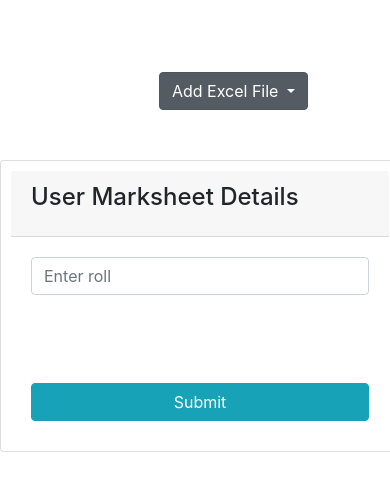
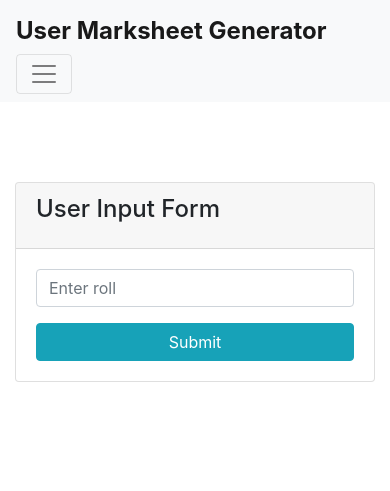
Before and after one commit to anurag835/Django-Deployment-with-AWS-EC2-RDS, a Django app: template student_marksheet/templates/student_marksheet/inputform.html in a window 390 px wide. Shown: the top 491 px of the page. Run offline with Django 3.2, Linux system fonts and the light colour scheme; the template is opened without the code that fills it, so the values that code supplies are empty; some libraries are stand-ins or nearby versions.

Commit message:
Enhanced UI styling and error messaging for student marksheets web app

```diff
--- a/student_marksheet/models.py
+++ b/student_marksheet/models.py
@@ -4,7 +4,7 @@
 
 
 class UserData(models.Model):
-    roll = models.CharField(max_length=100, primary_key=True)
+    roll = models.CharField(max_length=100, primary_key=True, default='P111-22')
     name = models.CharField(max_length=100)
     parentName = models.CharField(max_length=100)
     course = models.CharField(max_length=100)
--- a/student_marksheet/static/student_marksheet/css/style.css
+++ b/student_marksheet/static/student_marksheet/css/style.css
@@ -1,16 +1,46 @@
 .dropdown {
-    text-align: center;
-    margin-top: -6rem;
-    border: none;
-    color: blue;
-    padding: 8px 18px;
-    border-radius: 5px;
-    text-align: center;
-    text-decoration: none;
-    font-size: 16px;
-    cursor: pointer;
-    float: right;
-    margin-right: 4rem;
+    position: relative;
+    display: inline-block;
+}
+
+.dropdown-toggle::after {
+    display: inline-block;
+    margin-left: 0.255em;
+    vertical-align: 0.255em;
+    content: "";
+    border-top: 0.3em solid;
+    border-right: 0.3em solid transparent;
+    border-bottom: 0;
+    border-left: 0.3em solid transparent;
+}
+
+.dropdown-menu {
+    position: absolute;
+    top: 100%;
+    left: 0;
+    z-index: 1000;
+    display: none;
+    float: left;
+    min-width: 10rem;
+    padding: 0.5rem 0;
+    margin: 0.125rem 0 0;
+    font-size: 1rem;
+    color: #212529;
+    text-align: left;
+    list-style: none;
+    background-color: #fff;
+    background-clip: padding-box;
+    border: 1px solid rgba(0, 0, 0, 0.15);
+    border-radius: 0.25rem;
+}
+
+.dropdown-menu-right {
+    left: auto;
+    right: 0;
+}
+
+.show {
+    display: block;
 }
 
 .button {
@@ -27,3 +57,10 @@
     float: right;
     margin-right: 4rem;
 }
+/* responsive.css */
+
+@media (max-width: 768px) {
+    .card-secondary {
+        margin-top: 5rem;  /* Adjust as needed for smaller screens */
+    }
+}
--- a/student_marksheet/templates/student_marksheet/inputform.html
+++ b/student_marksheet/templates/student_marksheet/inputform.html
@@ -1,52 +1,99 @@
 <!DOCTYPE html>
 {% load static %}
 <html lang="en">
-
 <head>
     <meta charset="UTF-8">
     <meta http-equiv="X-UA-Compatible" content="IE=edge">
     <meta name="viewport" content="width=device-width, initial-scale=1.0">
+    <!-- Bootstrap CSS -->
     <link rel="stylesheet" href="https://maxcdn.bootstrapcdn.com/bootstrap/4.0.0/css/bootstrap.min.css">
+    <!-- jQuery -->
     <script src="https://code.jquery.com/jquery-3.2.1.slim.min.js"
         integrity="sha384-KJ3o2DKtIkvYIK3UENzmM7KCkRr/rE9/Qpg6aAZGJwFDMVNA/GpGFF93hXpG5KkN"
-        crossorigin="anonymous"></script>
+        crossorigin="anonymous">
+    </script>
+    <!-- Popper.js -->
     <script src="https://cdn.jsdelivr.net/npm/popper.js@1.12.9/dist/umd/popper.min.js"
         integrity="sha384-ApNbgh9B+Y1QKtv3Rn7W3mgPxhU9K/ScQsAP7hUibX39j7fakFPskvXusvfa0b4Q"
-        crossorigin="anonymous"></script>
+        crossorigin="anonymous">
+    </script>
+    <!-- Bootstrap JS -->
     <script src="https://cdn.jsdelivr.net/npm/bootstrap@4.0.0/dist/js/bootstrap.min.js"
         integrity="sha384-JZR6Spejh4U02d8jOt6vLEHfe/JQGiRRSQQxSfFWpi1MquVdAyjUar5+76PVCmYl"
-        crossorigin="anonymous"></script>
+        crossorigin="anonymous">
+    </script>
+    <link href="{% static 'student_marksheet/css/style.css' %}" rel="stylesheet">
     <title>Document</title>
-    <link href="{% static 'student_marksheet/css/style.css' %}" rel="stylesheet">
+    <style>
+        /* Additional styles for the header */
+        .navbar-brand {
+            color: #3498db;
+            font-size: 24px;
+            font-weight: bold;
+        }
+    </style>
 </head>
 
 <body>
-    <div class="dropdown show">
-        <a class="btn btn-secondary dropdown-toggle" href="#" role="button" id="dropdownMenuLink" data-toggle="dropdown"
-            aria-haspopup="true" aria-expanded="false">
+    {% if messages %}
+    {% for message in messages %}
+    <div class="alert alert-{{ message.tags }} m-2" id="msg" role="alert">
+      {{message}}
+    </div>
+    {% endfor %}
+    {% endif %}
+    <!-- Navbar with dropdown -->
+    <nav class="navbar navbar-expand-lg navbar-light bg-light">
+        <div class="container">
+            <a class="navbar-brand" href="#">User Marksheet Generator</a>
+            <button class="navbar-toggler" type="button" data-toggle="collapse" data-target="#navbarNav"
+                aria-controls="navbarNav" aria-expanded="false" aria-label="Toggle navigation">
+                <span class="navbar-toggler-icon"></span>
+            </button>
+            <div class="collapse navbar-collapse" id="navbarNav">
+                <ul class="navbar-nav ml-auto">
+                    <li class="nav-item dropdown" style="max-width: 400px; padding: 10px; margin-top: 0.1rem;">
+                        <a class="btn btn-secondary dropdown-toggle" href="#" role="button" id="dropdownMenuLink"
+                            data-toggle="dropdown" aria-haspopup="true" aria-expanded="false">
                             Add Excel File
                         </a>
-
                         <div class="dropdown-menu" aria-labelledby="dropdownMenuLink">
+                            <a class="dropdown-item" href="{% url 'data' %}">Add Data File</a>
                             <a class="dropdown-item" href="{% url 'user'  %}">Add Input File</a>
-            <a class="dropdown-item" href="{% url 'data' %}">Add Data File</a>
+                        </div>
+                    </li>
+                </ul>
             </div>
         </div>
-    <div class="card card-secondary" style="width: 400px; margin: auto; padding: 10px; margin-top: 10rem;">
+    </nav>
+
+    <!-- Main Content -->
+    <div class="container mt-5">
+        <div class="card card-secondary mx-auto" style="max-width: 400px;">
             <div class="card-header">
-            <h4 class="card-title">User Marksheet Details</h4>
+                <h4 class="card-title">User Input Form</h4>
             </div>
             <div class="card-body">
                 <form role="form" method="POST">
                     {% csrf_token %}
                     <div class="form-group">
                         <input type="text" class="form-control" name="roll" aria-describedby="rollHelp"
-                        placeholder="Enter roll">
-                </div> <br><br><br>
+                            placeholder="Enter roll" required>
+                    </div>
                     <button type="submit" class="btn btn-info btn-block">Submit</button>
                 </form>
             </div>
         </div>
+    </div>
+    <script src="https://code.jquery.com/jquery-3.6.4.min.js"></script>
+    <script>
+        $(document).ready(function () {
+            // message timeout for 2 seconds
+            setTimeout(function () {
+                $('#msg').fadeOut('slow');
+            }, 2000); // time in milliseconds
+        });
+    </script>
 </body>
 
 </html>
--- a/student_marksheet/templates/student_marksheet/marksheet.html
+++ b/student_marksheet/templates/student_marksheet/marksheet.html
@@ -1,6 +1,5 @@
 <!DOCTYPE html>
 <html lang="en">
-
 <head>
     <meta charset="UTF-8">
     <meta http-equiv="X-UA-Compatible" content="IE=edge">
--- a/student_marksheet/urls.py
+++ b/student_marksheet/urls.py
@@ -2,8 +2,8 @@
 from . import views
 
 urlpatterns = [
+    path('', views.input_roll, name='input_roll'),
     path('parse-excel/', views.file_upload, name='data'),
     path('parse-excel-file/', views.simple_file_upload, name='user'),
     path('get-data/<roll>', views.get_data, name='user_data'),
-    path('', views.input_roll, name='input_roll'),
 ]
```
Also changed, not shown: data.json (deleted, +0 -1 lines), requirements.txt (deleted, +0 -78 lines), student_marksheet/helpers.py (+0 -11 lines), student_marksheet/templates/student_marksheet/index.html (+70 -33 lines), student_marksheet/templates/student_marksheet/upload.html (+47 -10 lines), student_marksheet/views.py (+54 -86 lines), web_app/settings.py (+7 -2 lines), student_marksheet/migrations/0003_alter_userdata_roll.py (added), 1 other file. Lines whose indentation alone changed are shown as unchanged.
